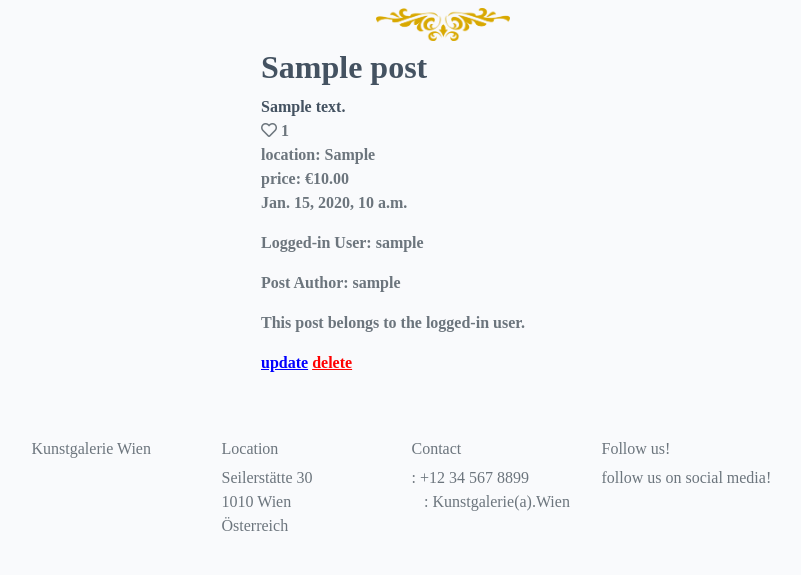
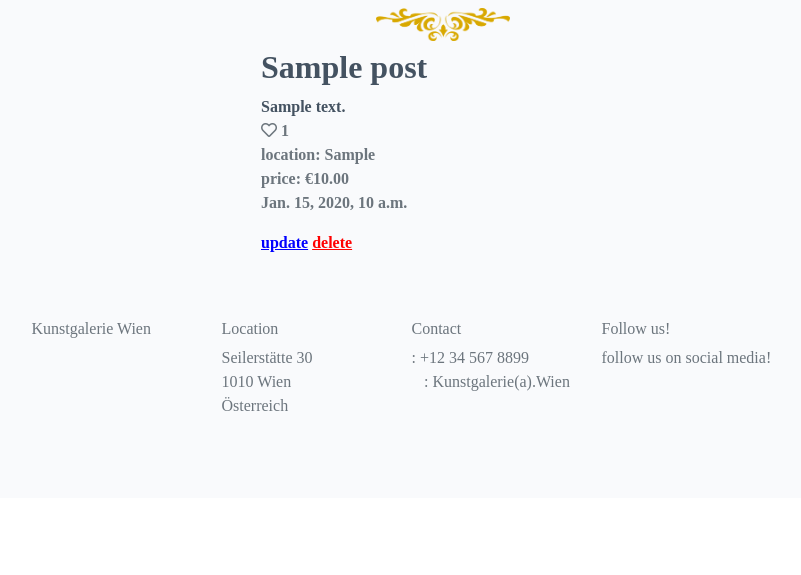
Before and after one commit to BIBI78/s1, a Django app: a page that uses templates/user_profile.html in a window 1280 px wide. Shown: the part 602-1177 px from the top of the page, without its empty margins (193-994 px from the left). After the commit the page ends 1013 px from the top, so only its background shows below. Run offline with Django 3.2, Linux system fonts and the light colour scheme; a user stored in the database is signed in; tables that the repository leaves empty hold one stand-in row (values such as "Sample post"); grey boxes marked "Sample" are stand-in pictures; some libraries are stand-ins or nearby versions; some web fonts are replaced.

Commit message:
UPDATE: little edit to user profile html

```diff
--- a/static/css/style.css
+++ b/static/css/style.css
@@ -510,6 +510,7 @@
     height: 10px;
     background-color: transparent;
 }
+/* this not working  */
 
 .no-marker {
     list-style-type: none;
--- a/templates/user_profile.html
+++ b/templates/user_profile.html
@@ -65,34 +65,15 @@
 
                                 </ul>
                                 <!--  -->
-
-
-
-
-                            <!-- <div class="mt-3">
-                                {% if request.user.is_authenticated and post.author == user%}
-                                <a href="{% url 'update_post' post.slug %}" class="update-btn">update</a>
-                                <a href="{% url 'delete_post' post.slug %}" class="delete-btn">delete</a>
-                                {% endif %}
-                            </div> -->
-
-                                <!-- debug -->
-                                <!-- BUG HERE -->
-
                                         <div class="mt-3">
                                             {% if request.user.is_authenticated %}
-                                    <p>Logged-in User: {{ request.user.username }}</p>
-                                    <p>Post Author: {{ post.author.username }}</p>
                                             {% if post.author == request.user %}
-                                    <p>This post belongs to the logged-in user.</p>
                                             <a href="{% url 'update_post' post.slug %}" class="update-btn">update</a>
                                             <a href="{% url 'delete_post' post.slug %}" class="delete-btn">delete</a>
                                             {% else %}
-                                    <p>This post does not belong to the logged-in user.</p>
                                             {% endif %}
                                             {% endif %}
                                         </div>
-                                <!-- debug -->
 
 
 
```
Lines whose indentation alone changed are shown as unchanged.
